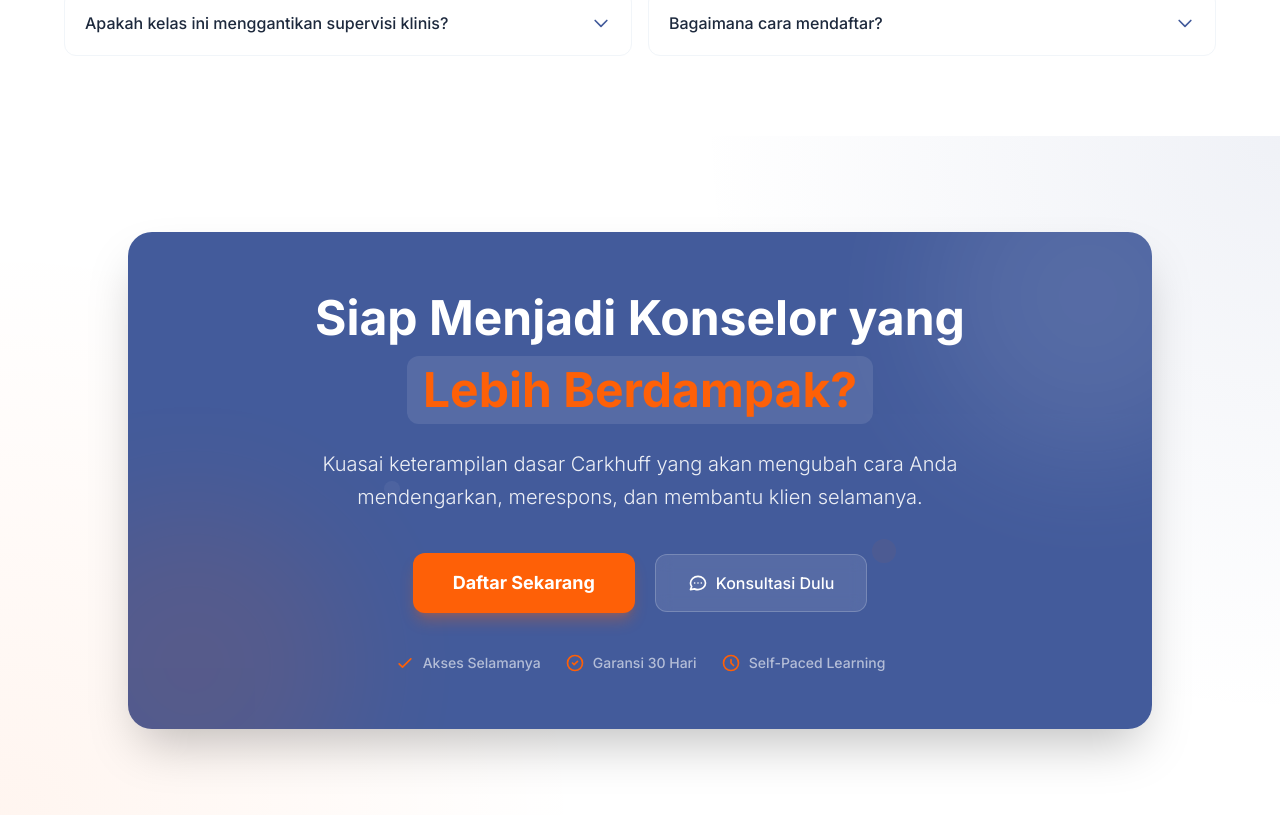
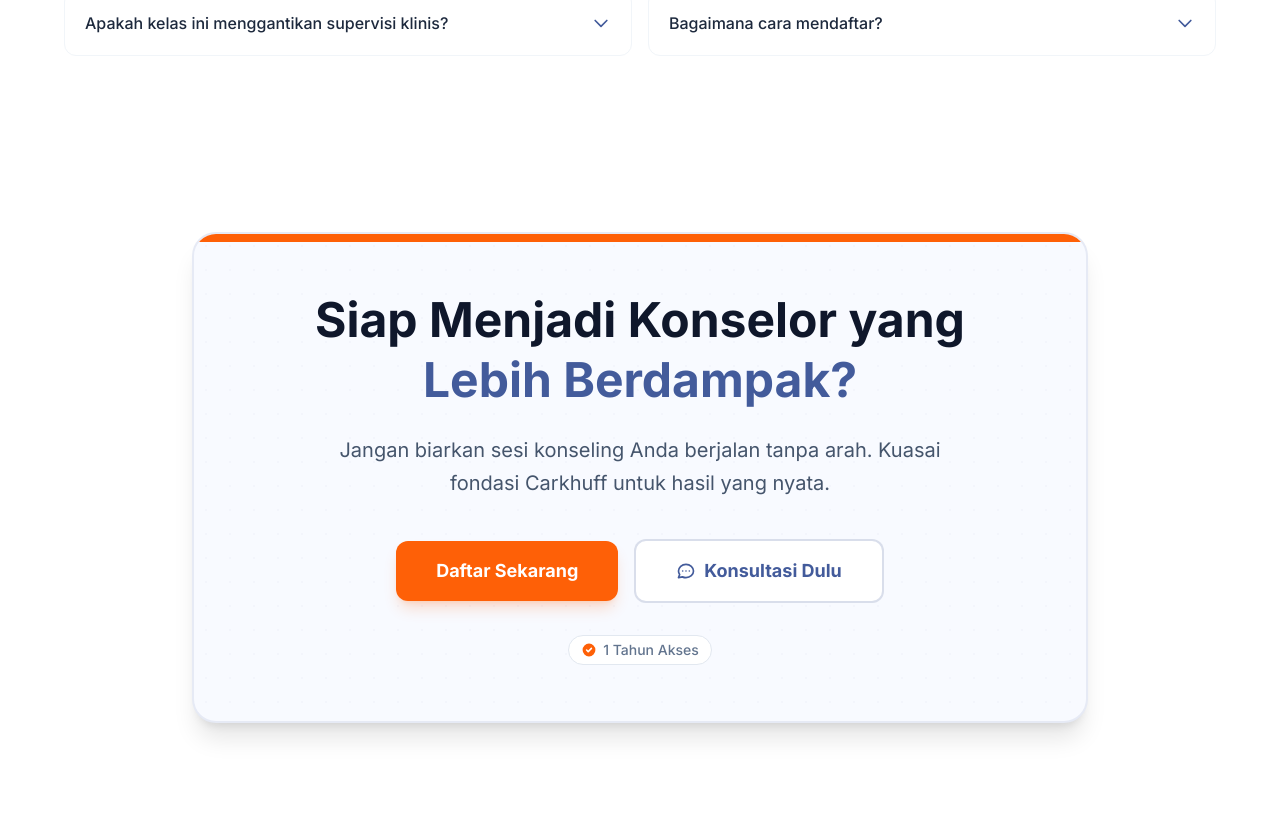
Before and after one commit to websitepraktiqu/marketing, a Next.js app: page /e-course-carkhuff in a window 1280 px wide. Shown: the part 6445-7260 px from the top of the page. Built offline with nearby package versions, Linux system fonts and the light colour scheme.

Commit message:
feat: Add Carkhuff e-course landing page with detailed content and UI components.

```diff
--- a/app/e-course-carkhuff/page.tsx
+++ b/app/e-course-carkhuff/page.tsx
@@ -502,41 +502,32 @@ export default function EcourseCarkhuff() {
                 </section>
 
                 {/* Final CTA */}
-                <section className="py-24 px-6 md:px-12 bg-white relative overflow-hidden">
-                    <div className="absolute inset-0 pointer-events-none">
-                        <div className="absolute top-0 left-0 w-full h-full bg-[radial-gradient(circle_at_top_right,_#435b9b15_0%,_transparent_40%)]" />
-                        <div className="absolute bottom-0 right-0 w-full h-full bg-[radial-gradient(circle_at_bottom_left,_#fe600710_0%,_transparent_40%)]" />
-                    </div>
-
-                    <div className="max-w-5xl mx-auto">
-                        <div className="bg-[#435b9b] rounded-3xl p-8 md:p-14 text-center relative overflow-hidden shadow-2xl">
-                            {/* Background decoration */}
-                            <div className="absolute top-0 left-0 w-full h-full opacity-10">
-                                <div className="absolute -top-24 -right-24 w-80 h-80 rounded-full bg-white blur-3xl" />
-                                <div className="absolute -bottom-24 -left-24 w-80 h-80 rounded-full bg-[#fe6007] blur-3xl" />
-                                <div className="absolute top-1/2 left-1/4 w-4 h-4 rounded-full bg-white/50" />
-                                <div className="absolute bottom-1/3 right-1/4 w-6 h-6 rounded-full bg-[#fe6007]/50" />
-                            </div>
+                <section className="py-24 px-6 md:px-12 bg-white">
+                    <div className="max-w-4xl mx-auto">
+                        <div className="bg-[#f8faff] rounded-3xl p-8 md:p-14 text-center border-2 border-[#435b9b]/10 shadow-xl overflow-hidden relative">
+                            {/* Pattern decoration - Geometric/Clean instead of blurry blobs */}
+                            <div className="absolute top-0 left-0 w-full h-2 bg-[#fe6007]"></div>
+                            <div className="absolute inset-0 opacity-[0.03]" style={{ backgroundImage: 'radial-gradient(#435b9b 1px, transparent 1px)', backgroundSize: '24px 24px' }}></div>
 
                             <div className="relative z-10">
-                                <h2 className="text-3xl md:text-5xl font-bold text-white mb-6 leading-tight">
-                                    Siap Menjadi Konselor yang <br /><span className="text-[#fe6007] bg-white/10 px-4 py-1 rounded-xl inline-block mt-2">Lebih Berdampak?</span>
+                                <h2 className="text-3xl md:text-5xl font-bold text-slate-900 mb-6 leading-tight">
+                                    Siap Menjadi Konselor yang <br /><span className="text-[#435b9b]">Lebih Berdampak?</span>
                                 </h2>
-                                <p className="text-white/90 text-lg md:text-xl mb-10 max-w-2xl mx-auto font-light leading-relaxed">
-                                    Kuasai keterampilan dasar Carkhuff yang akan mengubah cara Anda mendengarkan, merespons, dan membantu klien selamanya.
+                                <p className="text-slate-600 text-lg md:text-xl mb-10 max-w-2xl mx-auto leading-relaxed">
+                                    Jangan biarkan sesi konseling Anda berjalan tanpa arah. Kuasai fondasi Carkhuff untuk hasil yang nyata.
                                 </p>
 
-                                <div className="flex flex-col sm:flex-row gap-5 justify-center items-center">
+                                <div className="flex flex-col sm:flex-row gap-4 justify-center items-center">
                                     <Link
                                         href="#investasi"
-                                        className="bg-[#fe6007] text-white font-bold text-lg px-10 py-4 rounded-xl shadow-lg shadow-[#fe6007]/30 hover:shadow-[#fe6007]/50 hover:bg-[#e55606] transition-all transform hover:-translate-y-1 w-full sm:w-auto"
+                                        className="bg-[#fe6007] text-white font-bold text-lg px-10 py-4 rounded-xl shadow-lg shadow-[#fe6007]/20 hover:bg-[#e55606] transition-all transform hover:-translate-y-1 w-full sm:w-auto"
                                     >
                                         Daftar Sekarang
                                     </Link>
                                     <Link
                                         href="https://wa.me/6281219486430"
                                         target="_blank"
-                                        className="bg-white/10 backdrop-blur-sm border border-white/20 text-white font-medium hover:bg-white/20 px-8 py-4 rounded-xl transition-all w-full sm:w-auto flex items-center justify-center gap-2"
+                                        className="bg-white border-2 border-[#435b9b]/20 text-[#435b9b] font-bold text-lg px-10 py-4 rounded-xl hover:bg-[#435b9b]/5 transition-all w-full sm:w-auto flex items-center justify-center gap-2"
                                     >
                                         <svg className="w-5 h-5" fill="none" stroke="currentColor" viewBox="0 0 24 24">
                                             <path strokeLinecap="round" strokeLinejoin="round" strokeWidth="2" d="M8 12h.01M12 12h.01M16 12h.01M21 12c0 4.418-4.03 8-9 8a9.863 9.863 0 01-4.255-.949L3 20l1.395-3.72C3.512 15.042 3 13.574 3 12c0-4.418 4.03-8 9-8s9 3.582 9 8z" />
@@ -545,20 +536,12 @@ export default function EcourseCarkhuff() {
                                     </Link>
                                 </div>
 
-                                <div className="mt-10 flex flex-wrap justify-center gap-6 text-white/60 text-sm font-medium">
-                                    <span className="flex items-center gap-2">
-                                        <svg className="w-5 h-5 text-[#fe6007]" fill="none" stroke="currentColor" viewBox="0 0 24 24"><path strokeLinecap="round" strokeLinejoin="round" strokeWidth="2" d="M5 13l4 4L19 7" /></svg>
-                                        Akses Selamanya
+                                <p className="mt-8 text-slate-500 text-sm font-medium">
+                                    <span className="inline-flex items-center gap-1.5 bg-white px-3 py-1 rounded-full border border-slate-200">
+                                        <svg className="w-4 h-4 text-[#fe6007]" fill="currentColor" viewBox="0 0 20 20"><path fillRule="evenodd" d="M10 18a8 8 0 100-16 8 8 0 000 16zm3.707-9.293a1 1 0 00-1.414-1.414L9 10.586 7.707 9.293a1 1 0 00-1.414 1.414l2 2a1 1 0 001.414 0l4-4z" clipRule="evenodd" /></svg>
+                                        1 Tahun Akses
                                     </span>
-                                    <span className="flex items-center gap-2">
-                                        <svg className="w-5 h-5 text-[#fe6007]" fill="none" stroke="currentColor" viewBox="0 0 24 24"><path strokeLinecap="round" strokeLinejoin="round" strokeWidth="2" d="M9 12l2 2 4-4m6 2a9 9 0 11-18 0 9 9 0 0118 0z" /></svg>
-                                        Garansi 30 Hari
-                                    </span>
-                                    <span className="flex items-center gap-2">
-                                        <svg className="w-5 h-5 text-[#fe6007]" fill="none" stroke="currentColor" viewBox="0 0 24 24"><path strokeLinecap="round" strokeLinejoin="round" strokeWidth="2" d="M12 8v4l3 3m6-3a9 9 0 11-18 0 9 9 0 0118 0z" /></svg>
-                                        Self-Paced Learning
-                                    </span>
-                                </div>
+                                </p>
                             </div>
                         </div>
                     </div>
```
